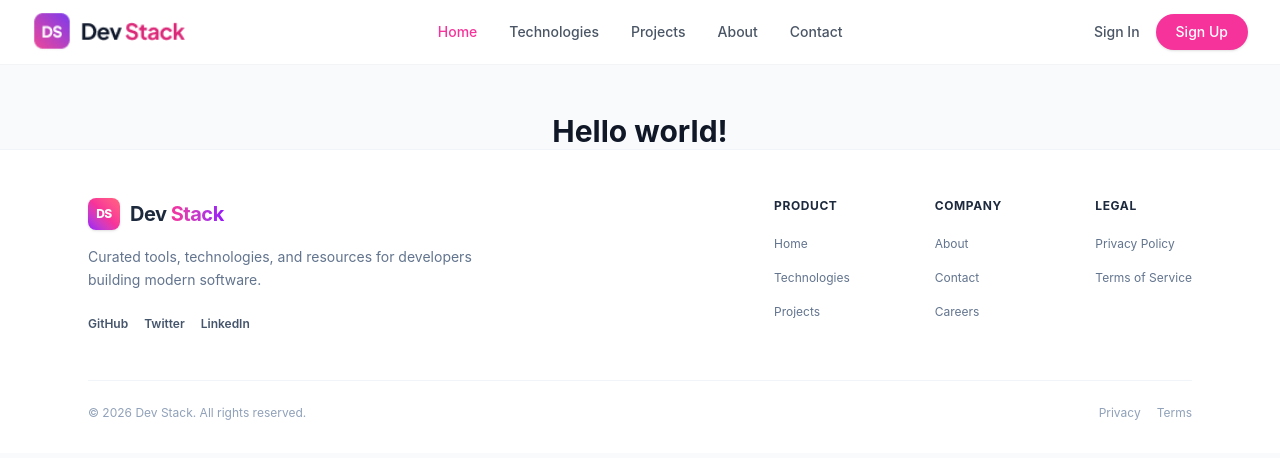
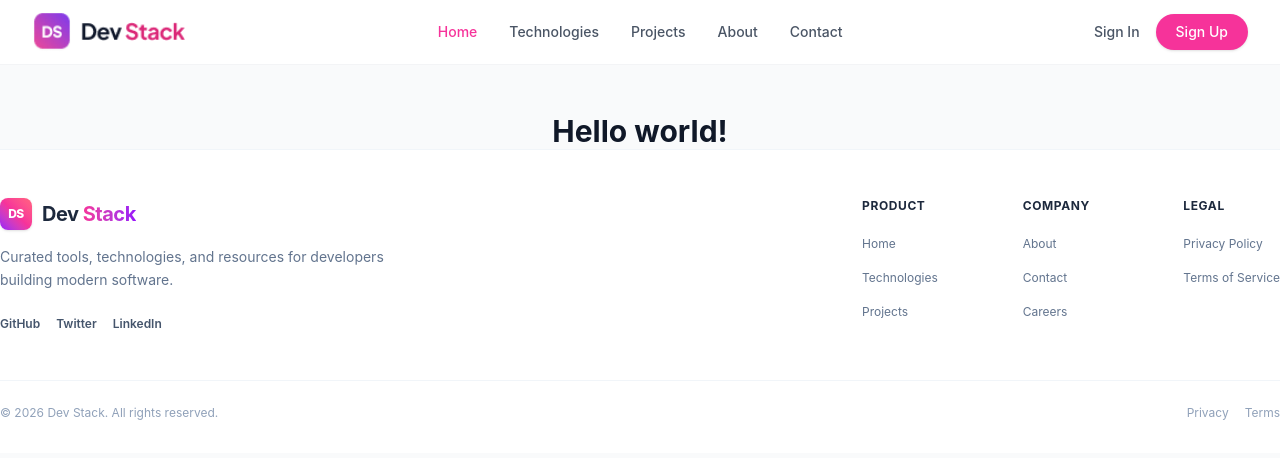
Before and after one commit to mdismailtanvir6-lgtm/ph-assignment-5, a React (Vite) app: page / in a window 1280 px wide. Shown: the top 458 px of the page. Built offline with nearby package versions, Linux system fonts and the light colour scheme.

Commit message:
navbar and footer component updated

```diff
--- a/src/components/layout/Footer.jsx
+++ b/src/components/layout/Footer.jsx
@@ -46,7 +46,7 @@ const FOOTER_DATA = {
 export const Footer = () => {
   return (
     <footer className="w-full bg-white text-slate-600 border-t border-slate-100 font-sans">
-      <div className="max-w-6xl mx-auto px-6 pt-12 pb-8">
+      <div className="container mx-auto pt-12 pb-8">
         {/* Top Section */}
         <div className="flex flex-col md:flex-row md:justify-between items-center md:items-start text-center md:text-left gap-8 md:gap-12 pb-12">
 
--- a/src/components/layout/Navbar.jsx
+++ b/src/components/layout/Navbar.jsx
@@ -15,7 +15,7 @@ const Navbar = () => {
 
   return (
     <nav className="w-full bg-white border-b border-gray-100 px-4 sm:px-8 py-3 font-sans">
-      <div className="max-w-7xl mx-auto flex items-center justify-between">
+      <div className="container mx-auto flex items-center justify-between">
         {/* Left Section: Mobile Menu Button (Flex Left on Mobile) */}
         <div className="flex-1 md:flex-none flex items-center justify-start">
           <button
```
